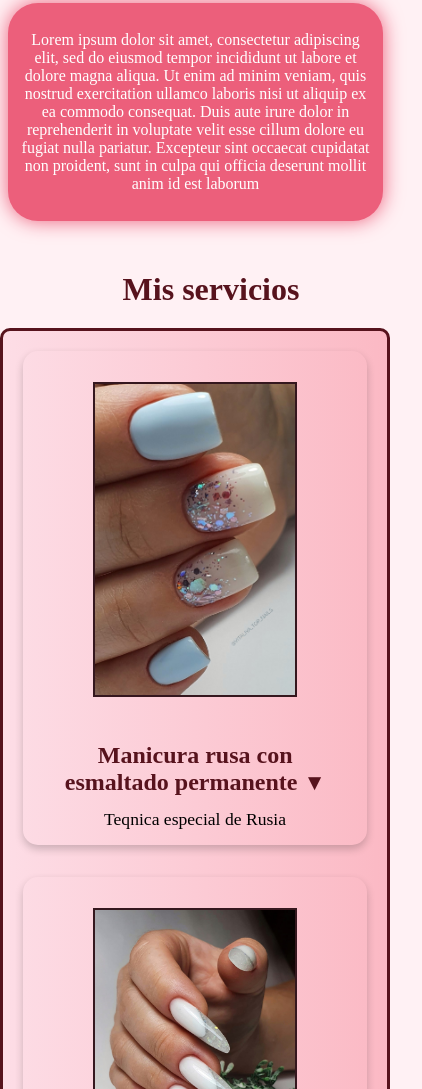
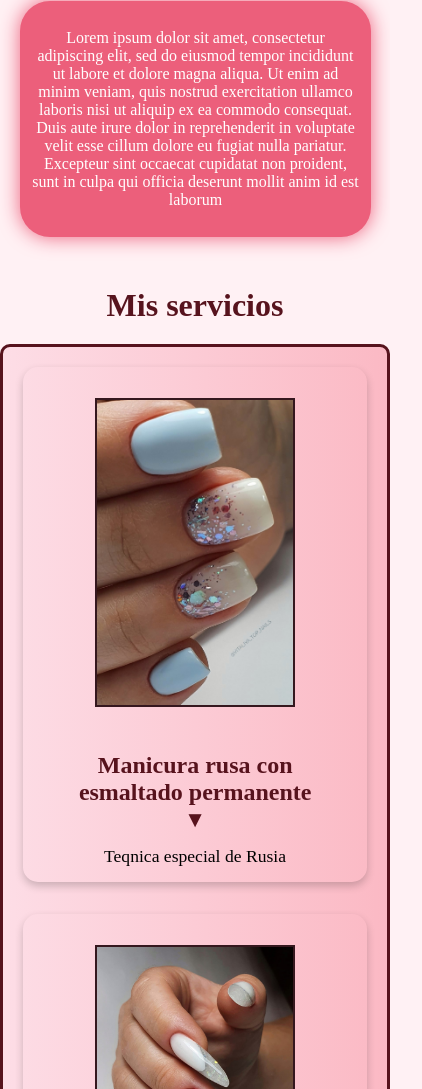
Before and after one commit to Guufy2/my-website, a plain HTML site: page index.html in a window 390 px wide. Shown: the part 911-2000 px from the top of the page, 422 px wide, since content can reach past the window. Drawn offline with Linux system fonts and the light colour scheme.

Commit message:
Fixed minor issues

```diff
--- a/JSnCSS/style.css
+++ b/JSnCSS/style.css
@@ -1,3 +1,14 @@
+html, body {
+    width: 100%;
+    overflow-x: hidden;
+    position: relative;
+}
+
+* {
+    max-width: 100%;
+    box-sizing: border-box;
+}
+
 html {
     scroll-behavior: smooth;
 }
@@ -242,9 +253,9 @@ article p {
     cursor: pointer;
 }
 
-.img4-res {
+/* .img4-res {
     max-height: 500px;
-}
+} */
 
 .thumbnails {
     display: none;
@@ -278,10 +289,16 @@ article p {
 
 /* Медиа-запросы для адаптации под мобильные устройства */
 @media (max-width: 768px) {
+    body {
+        overflow-x: hidden;
+        width: 100vw;
+    }
+
     header {
         font-size: 2.5rem;
         padding: 3rem 1rem;
         background-position: center;
+        overflow-x: hidden;
     }
 
     .About-her {
@@ -363,7 +380,13 @@ article p {
         flex-direction: row;
         gap: 15px;
         margin: 15px 0;
-        order: 2; /* Миниатюры после основного фото */
+        order: 1; /* Миниатюры после основного фото */
+    }
+
+    .title-and-description {
+        order: 2; /* Forces description below thumbnails */
+        width: 100%;
+        padding: 0 15px;
     }
 
     .thumbnails img {
```
